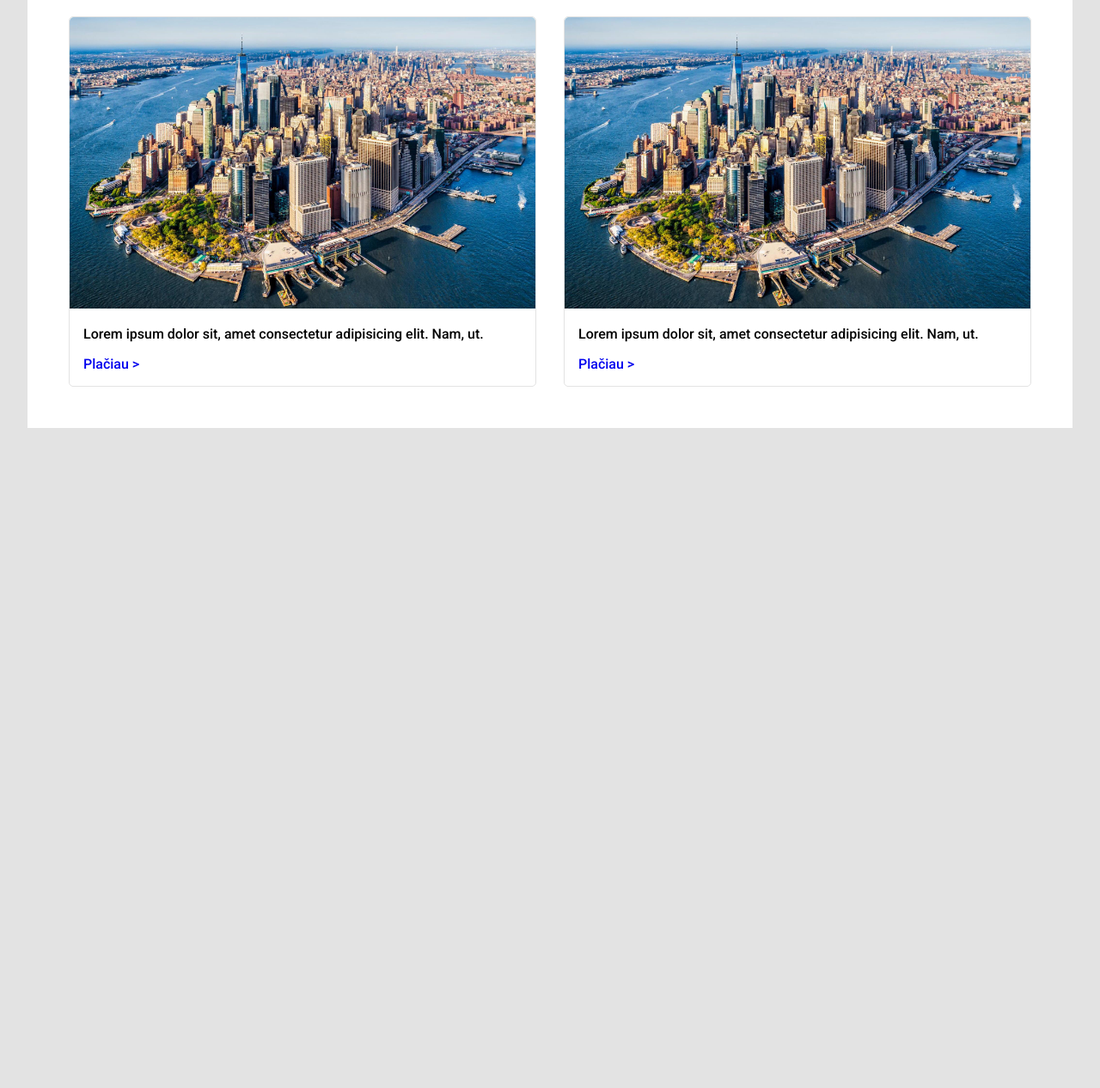
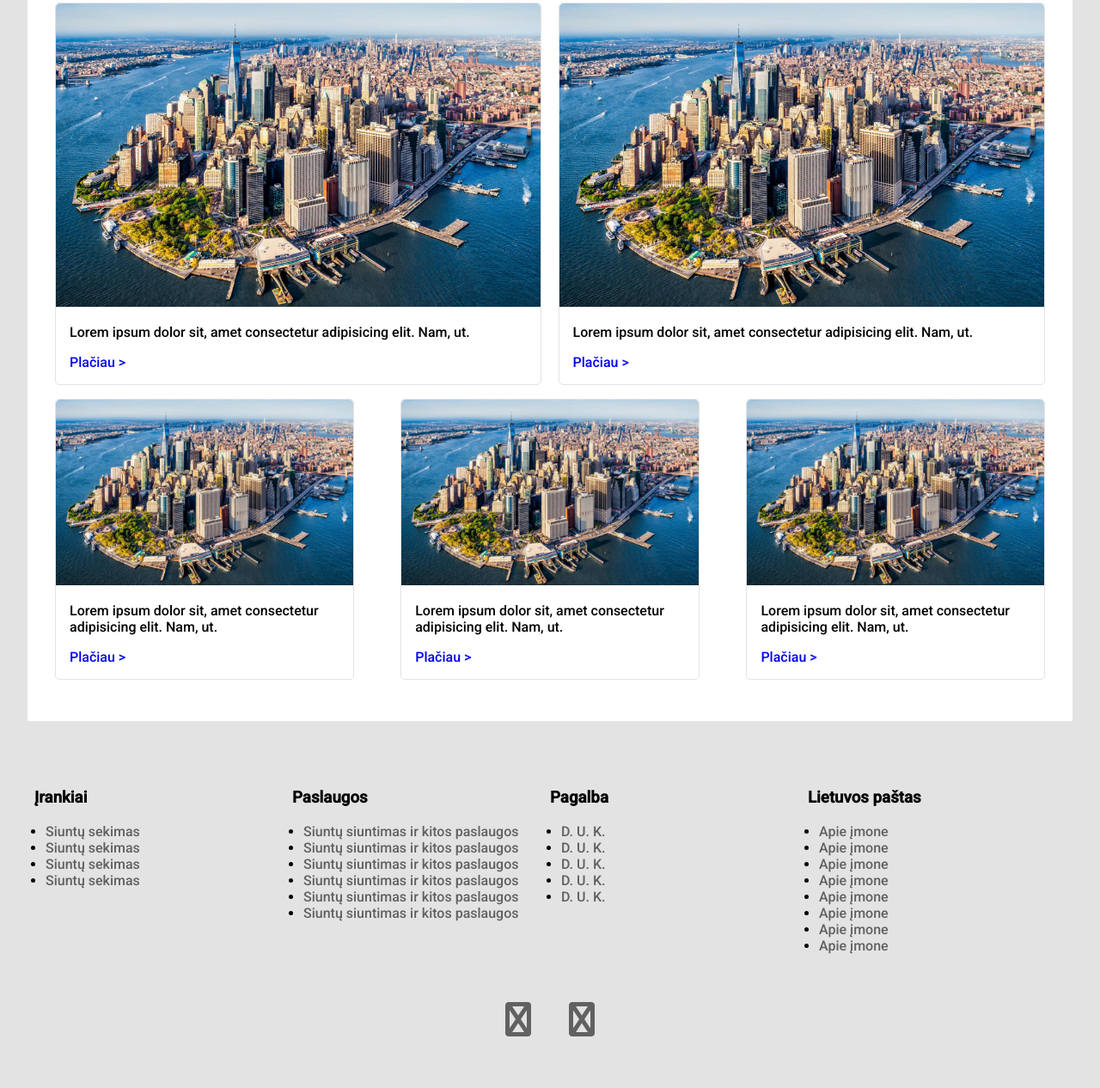
Before and after one commit to hauntedbae/lietuvos-pastas-vigi26, a plain HTML site: page index.html in a window 1280 px wide. Shown: the part 813-2079 px from the top of the page at 86% size. Before the commit the page ends 1311 px from the top, so only its background shows below. Drawn offline with Linux system fonts and the light colour scheme.

Commit message:
add mini cards and footer

```diff
--- a/index.html
+++ b/index.html
@@ -10,6 +10,7 @@
     <link rel="preconnect" href="https://fonts.googleapis.com">
     <link rel="preconnect" href="https://fonts.gstatic.com" crossorigin>
     <link href="https://fonts.googleapis.com/css2?family=Roboto:wght@100;300;500&display=swap" rel="stylesheet">
+    <link rel="stylesheet" href="https://cdnjs.cloudflare.com/ajax/libs/font-awesome/6.1.1/css/all.min.css" integrity="sha512-KfkfwYDsLkIlwQp6LFnl8zNdLGxu9YAA1QvwINks4PhcElQSvqcyVLLD9aMhXd13uQjoXtEKNosOWaZqXgel0g==" crossorigin="anonymous" referrerpolicy="no-referrer" />
 </head>
 <body>
     <header>
@@ -60,8 +61,81 @@
                     <p class="card-text">Lorem ipsum dolor sit, amet consectetur adipisicing elit. Nam, ut.</p>
                     <a href="#">Plačiau ></a>
                 </div>
+                <div class="card mini">
+                    <div class="card-image">
+                        <img src="./manhattan-new-york-city-1_1.jpg" alt="city"/>
+                    </div>
+                    <p class="card-text">Lorem ipsum dolor sit, amet consectetur adipisicing elit. Nam, ut.</p>
+                    <a href="#">Plačiau ></a>
+                </div>
+                <div class="card mini">
+                    <div class="card-image">
+                        <img src="./manhattan-new-york-city-1_1.jpg" alt="city"/>
+                    </div>
+                    <p class="card-text">Lorem ipsum dolor sit, amet consectetur adipisicing elit. Nam, ut.</p>
+                    <a href="#">Plačiau ></a>
+                </div>
+                <div class="card mini">
+                    <div class="card-image">
+                        <img src="./manhattan-new-york-city-1_1.jpg" alt="city"/>
+                    </div>
+                    <p class="card-text">Lorem ipsum dolor sit, amet consectetur adipisicing elit. Nam, ut.</p>
+                    <a href="#">Plačiau ></a>
+                </div>
             </div>
         </section>
     </main>
+    <footer>
+        <nav class="footer-navigation">
+            <div class="nav-column">
+                <h3>Įrankiai</h3>
+                <ul>
+                    <li><a href="#">Siuntų sekimas</a></li>
+                    <li><a href="#">Siuntų sekimas</a></li>
+                    <li><a href="#">Siuntų sekimas</a></li>
+                    <li><a href="#">Siuntų sekimas</a></li>
+                </ul>
+            </div>
+            <div class="nav-column">
+                <h3>Paslaugos</h3>
+                <ul>
+                    <li><a href="#">Siuntų siuntimas ir kitos paslaugos</a></li>
+                    <li><a href="#">Siuntų siuntimas ir kitos paslaugos</a></li>
+                    <li><a href="#">Siuntų siuntimas ir kitos paslaugos</a></li>
+                    <li><a href="#">Siuntų siuntimas ir kitos paslaugos</a></li>
+                    <li><a href="#">Siuntų siuntimas ir kitos paslaugos</a></li>
+                    <li><a href="#">Siuntų siuntimas ir kitos paslaugos</a></li>
+                </ul>
+            </div>
+            <div class="nav-column">
+                <h3>Pagalba</h3>
+                <ul>
+                    <li><a href="#">D. U. K.</a></li>
+                    <li><a href="#">D. U. K.</a></li>
+                    <li><a href="#">D. U. K.</a></li>
+                    <li><a href="#">D. U. K.</a></li>
+                    <li><a href="#">D. U. K.</a></li>
+                </ul>
+            </div>
+            <div class="nav-column">
+                <h3>Lietuvos paštas</h3>
+                <ul>
+                    <li><a href="#">Apie įmone</a></li>
+                    <li><a href="#">Apie įmone</a></li>
+                    <li><a href="#">Apie įmone</a></li>
+                    <li><a href="#">Apie įmone</a></li>
+                    <li><a href="#">Apie įmone</a></li>
+                    <li><a href="#">Apie įmone</a></li>
+                    <li><a href="#">Apie įmone</a></li>
+                    <li><a href="#">Apie įmone</a></li>
+                </ul>
+            </div>
+        </nav>
+
+        <div class="social">
+            <a href="#" class="fa fa-facebook"></a>
+            <a href="#" class="fa fa-twitter"></a>
+        </div>
+    </footer>
 </body>
 </html>
--- a/style.css
+++ b/style.css
@@ -93,12 +93,13 @@ a, button {
 .cards {
     display: flex;
     justify-content: space-between;
+    flex-wrap: wrap;
 
 }
 
 .card {
-    width: 48%;
-    margin: 16px;
+    width: 49%;
+    margin-bottom: 16px;
     border: 1px solid #e3e3e3;
     border-radius: 5px;
     padding-bottom: 16px;
@@ -112,6 +113,50 @@ a, button {
 
 .card .card-text, .card a {
     padding: 16px;
+}
+
+.mini {
+    width: 30%;
+}
+
+footer {
+    padding: 60px 40px;
+}
+
+.footer-navigation {
+    display: flex;
+
+}
+
+.nav-column ul {
+    padding-left: 13px;
+}
+
+.nav-column {
+    width: 25%;
+}
+
+.nav-column ul li a {
+    color:#616161;
+}
+
+.nav-column ul li a:hover {
+    opacity: 0.8;
+}
+
+.social {
+    text-align: center;
+    margin-top: 40px;
+}
+
+.social a {
+    font-size: 40px;
+    margin:0 20px;
+    color:#616161;
+}
+
+.social a:hover {
+    opacity: 0.8;
 }
 
 @media screen and (max-width: 768px) {
@@ -144,13 +189,17 @@ a, button {
         height: 35vh;
     }
 
-    .cards {
-        flex-direction: column;
-    }
-
     .card {
         width: 100%;
         margin: 8px 0;
     }
 
+    .mini {
+        width: 48%;
+    }
+
+    .footer-navigation {
+        display: none;
+    }
+
 }
```
